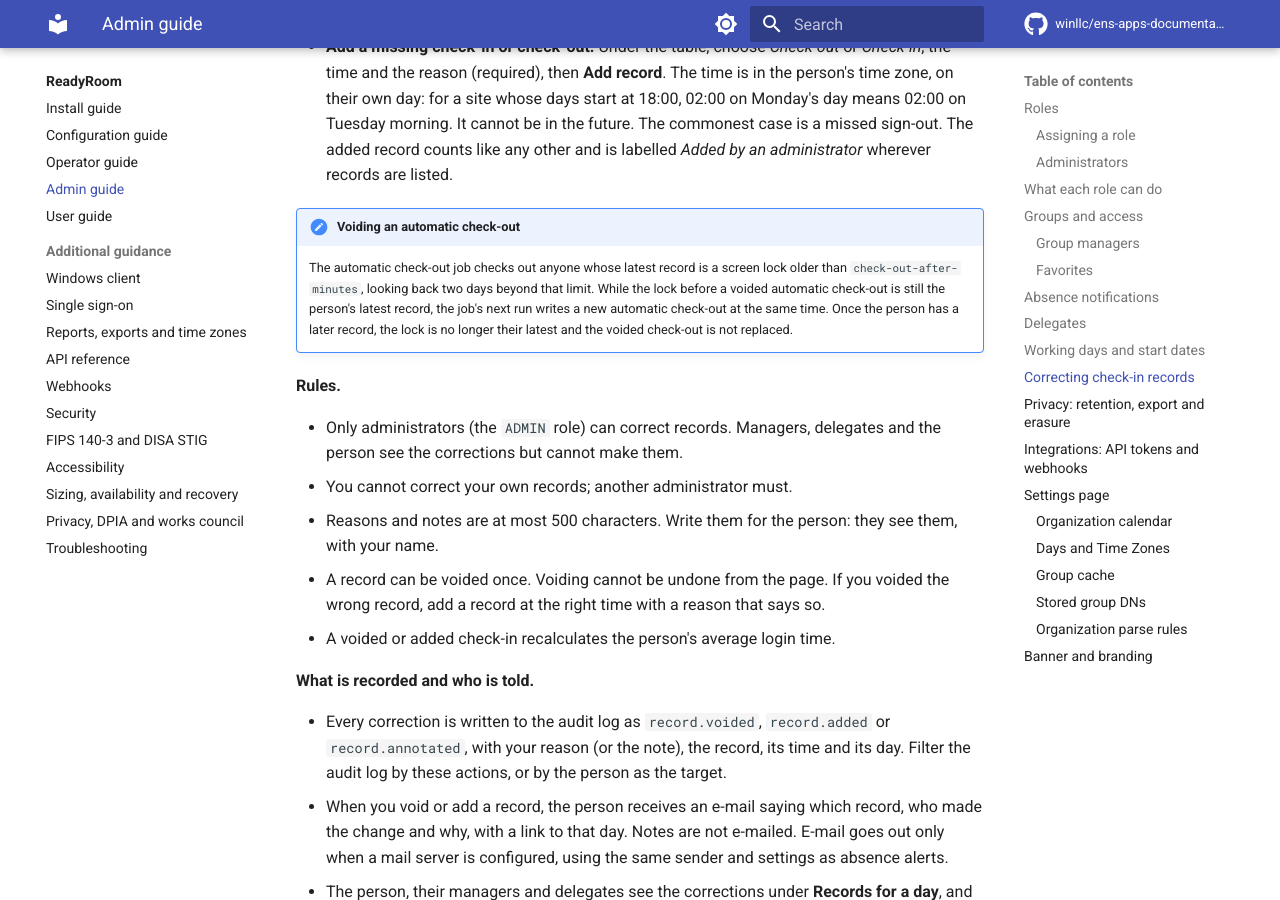
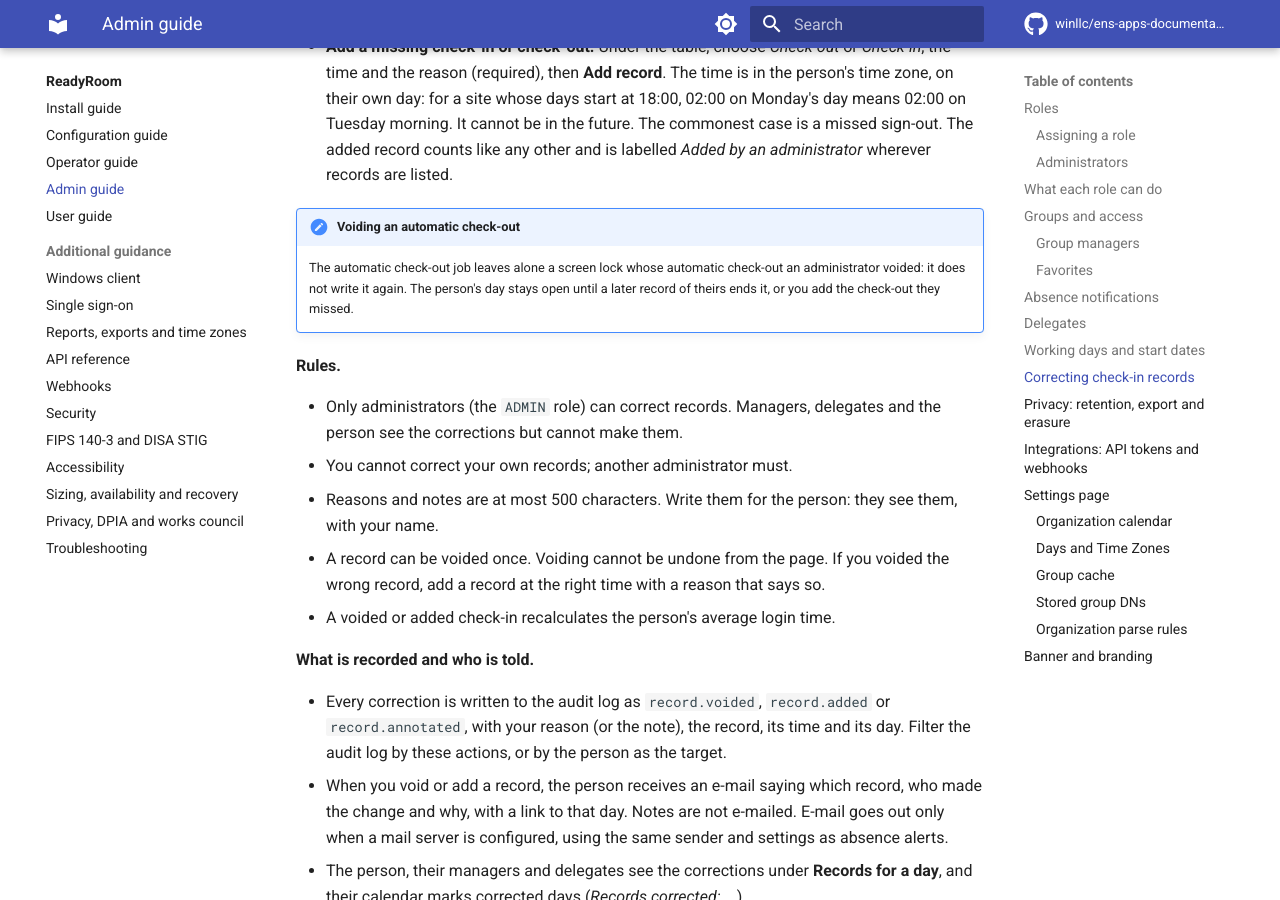
Before and after one commit to winllc/ens-apps-documentation, an MkDocs documentation site: the page built from docs/readyroom/admin-guide.md, in a window 1280 px wide and 900 px high, scrolled down 9348 px. Built offline with MkDocs 1.6.1 and Material for MkDocs 9.7.7, drawn with Linux system fonts in a browser that asks for light colours; comment, search, counter and statistics services are not loaded.

Commit message:
ReadyRoom: a voided automatic check-out is not written again
The automatic check-out now leaves alone a lock whose automatic check-out an
administrator voided (winllc/in-n-out-work#63), so the note describes that.

Co-Authored-By: Claude Opus 5.5 <noreply@anthropic.com>
Claude-Session: https://claude.ai/code/session_01R2Q6XtDB8DfVmiejzJGwBh

```diff
--- a/docs/readyroom/admin-guide.md
+++ b/docs/readyroom/admin-guide.md
@@ -322,11 +322,9 @@ From there you can:
   counts like any other and is labelled *Added by an administrator* wherever records are listed.
 
 !!! note "Voiding an automatic check-out"
-    The automatic check-out job checks out anyone whose latest record is a screen lock older than
-    `check-out-after-minutes`, looking back two days beyond that limit. While the lock before a voided
-    automatic check-out is still the person's latest record, the job's next run writes a new
-    automatic check-out at the same time. Once the person has a later record, the lock is no longer
-    their latest and the voided check-out is not replaced.
+    The automatic check-out job leaves alone a screen lock whose automatic check-out an
+    administrator voided: it does not write it again. The person's day stays open until a later
+    record of theirs ends it, or you add the check-out they missed.
 
 **Rules.**
 
```
